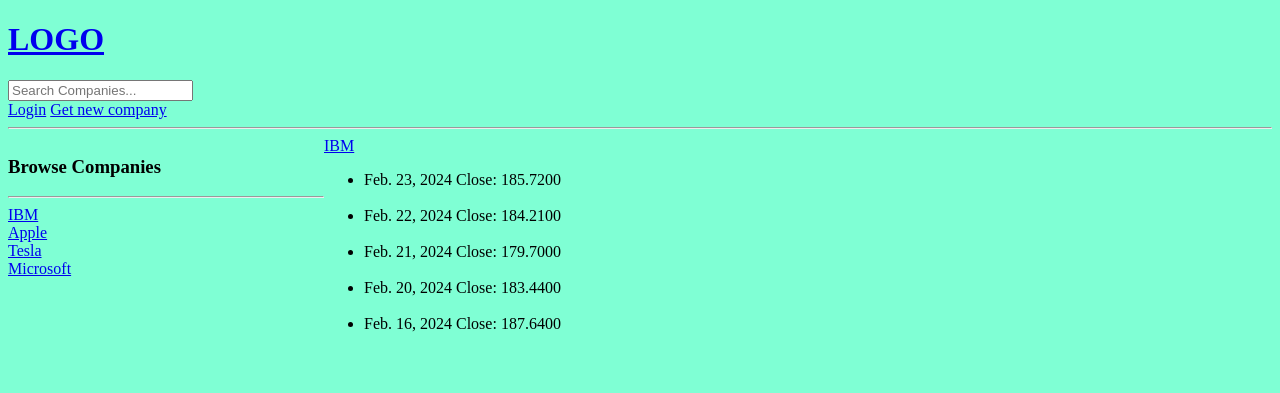
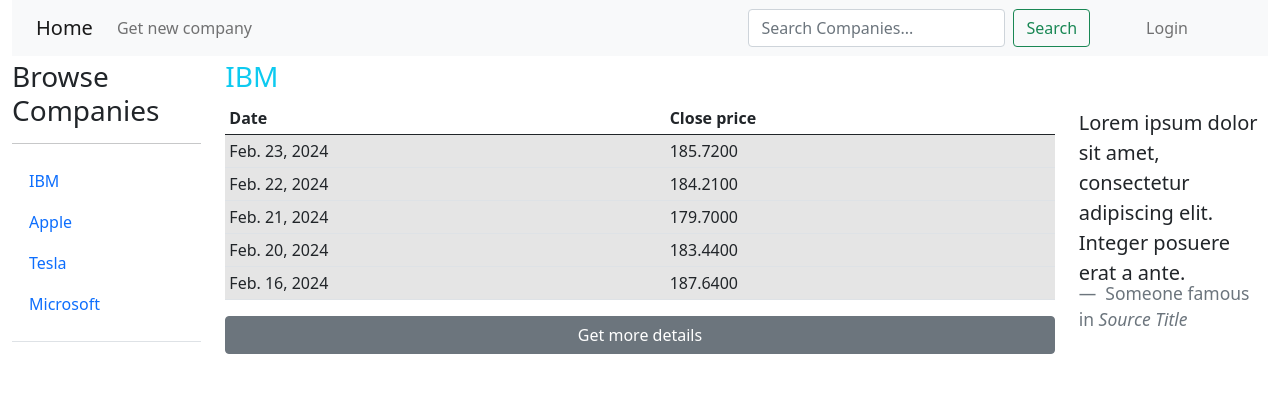
Before and after one commit to mizaqq/Basic_stock_analysis, a Django app: page / in a window 1280 px wide. Shown: the top 393 px of the page. Run offline with Django 4.2, Linux system fonts and the light colour scheme; data comes from the database, SQL or seed files in the repository; both versions use the stored data as it was after the commit.

Commit message:
fixing layouts

```diff
--- a/base/templates/base/home.html
+++ b/base/templates/base/home.html
@@ -2,30 +2,50 @@
 {% load static %}
 {% block content %}
 
-<div class="home-containter">
-    <div>
+<div class="row mt-1">
+  <div class="col-md-2">
         <h3>Browse Companies</h3>
         <hr>
-        <div>
+        <ul class="nav flex-column nav-tabs">
           {% for company in companies %}
-          <a href= "{% url 'home' %}?q={{company.name}}">{{company.name}}</a>
-          <br>
+          <li class="nav-item">
+            <a class="nav-link" href= "{% url 'home' %}?q={{company.name}}">{{company.name}}</a>
+          </li>
           {% endfor %}
-        </div>
-    </div>
-    <div>
-      <a href= "{% url 'companyRoom' %}?q={{company.name}}">{{company.name}}</a>
-      <ul>
+        </ul>
+  </div>
+
+  <div class="col-md-8">
+    <h3 class="text-left text-info">{{company.name}}</h3>
+  <table class="table table-hover table-sm">
+    <thead>
+      <tr><th>Date</th><th>Close price</th></tr>
+    </thead>
+    <tbody>
       {% for item in prices %}
-        <li>
+        <tr class="table-active">
+          <td>
           {{item.date}}
-          <span class="close">Close:</span> {{ item.close }}
-        </li>
-        <br>
+          </td>
+          <td>
+          {{ item.close }}
+          </td>
       {% endfor %}
-      </ul>
-    </div>
+    </tbody>
+  </table><a href= "{% url 'companyRoom' %}?q={{company.name}}" class="btn btn-secondary btn-block w-100">Get more details</a>
   </div>
+  <div class="col-md-2">
+    <blockquote class="blockquote mt-5">
+      <p class="mb-2">
+        Lorem ipsum dolor sit amet, consectetur adipiscing elit. Integer posuere erat a ante.
+      </p>
+      <footer class="blockquote-footer">
+        Someone famous in <cite>Source Title</cite>
+      </footer>
+    </blockquote>
+  </div>
+
+</div>
 
 
 {% endblock content %}
--- a/base/views.py
+++ b/base/views.py
@@ -7,6 +7,7 @@ from django.contrib.auth import authenticate,login,logout
 from django.contrib.auth.forms import UserCreationForm
 from .models import Company,Prices
 from datetime import date, timedelta
+from .utils import make_plot
 import matplotlib.pyplot as plt
 import io
 import urllib,base64
@@ -73,11 +74,11 @@ def getNewCompany(request):
     if request.method == "POST":
         name = request.POST.get('name')
         symbol = request.POST.get('symbol').upper()
-        try:
+        if Company.objects.filter(symbol=symbol).exists() == False:
             comp = Company(name=name, symbol = symbol)
             comp.save()
-        except:
-            messages.error(request,"Company already in db")
+        else:
+            comp= Company.objects.get(symbol=symbol)
         Prices.update_values(Company.objects.get(symbol = symbol).pk)
         prices=Prices.objects.filter(symbol=Company.objects.get(symbol = symbol)).order_by('-date')[:5]
         if prices.exists():
@@ -91,7 +92,11 @@ def getNewCompany(request):
 
 def companyRoom(request):
     q= request.GET.get('q') if request.GET.get('q') != None else 'IBM'
-    comp = Company.objects.get(name = q)
+    try:
+        comp = Company.objects.get(name = q)
+    except:
+        messages.error(request,"Company not existing, add it")
+        return redirect('newcompany')
     prices = Prices.objects.filter(symbol = comp.pk)
     comp.updateCompany(symbol=comp.symbol)
     comp.save()
@@ -101,16 +106,10 @@ def companyRoom(request):
     df=pd.DataFrame.from_records(
         Prices.objects.filter(symbol = comp.pk).values('date','close')
         )
-    matplotlib.use('agg')
-    plt.plot(df['date'],df['close'])
-    fig=plt.gcf()
-    buf=io.BytesIO()
-    fig.savefig(buf,format='png')
-    buf.seek(0)
-    string = base64.b64encode(buf.read())
-    uri=urllib.parse.quote(string)
-    buf.close()
-    plt.clf()
+    uri = make_plot(df)
+    months3=date.today()- timedelta(days=90)
+    uri3 = make_plot(df[df['date']>months3])
+
 
     returnOnSales = comp.netprofit/comp.grossprofit
     earnPerShare = comp.netprofit/comp.volume
@@ -123,6 +122,7 @@ def companyRoom(request):
         'company':comp.name,
         'prices':df[:5].to_html(),
         'fig':uri,
+        'fig3':uri3,
         'returnOnSales':returnOnSales,
         'earnPerShare':earnPerShare,
         'bookValue':bookValue,
--- a/templates/main.html
+++ b/templates/main.html
@@ -7,22 +7,29 @@
         <title>basic stock</title>
         <meta name="description" content="">
         <meta name="viewport" content="width=device-width, initial-scale=1">
-        <link rel = 'stylesheet' type='text/css' media='screen' href="{% static 'styles/main.css' %}">
+        <link href="https://cdn.jsdelivr.net/npm/bootstrap@5.0.2/dist/css/bootstrap.min.css" rel="stylesheet" integrity="sha384-EVSTQN3/azprG1Anm3QDgpJLIm9Nao0Yz1ztcQTwFspd3yD65VohhpuuCOmLASjC" crossorigin="anonymous">
     </head>
     <body>
-        {% include 'navbar.html' %}
+        <div class="container-fluid">
+            <div class="row">
+                <div class="col-md-12">
+                    {% include 'navbar.html' %}
+                </div>
+            </div>
             {% if messages %}
             <ul class="messages">
                 {% for message in messages %}
                 {% if message.level == DEFAULT_MESSAGE_LEVELS.ERROR %}
-                    <li>{{message}} </li>
+                <li>{{message}} </li>
                 {% endif %}
                 {% endfor %}
             </ul>
             {% endif %}
-        {% block content %}
+            {% block content %}
 
 
-        {% endblock %}
+            {% endblock %}
+        </div>
+        <script src="https://cdn.jsdelivr.net/npm/bootstrap@5.0.2/dist/js/bootstrap.bundle.min.js" integrity="sha384-MrcW6ZMFYlzcLA8Nl+NtUVF0sA7MsXsP1UyJoMp4YLEuNSfAP+JcXn/tWtIaxVXM" crossorigin="anonymous"></script>
     </body>
 </html>
--- a/templates/navbar.html
+++ b/templates/navbar.html
@@ -1,18 +1,39 @@
-<a href="/">
-    <h1>LOGO</h1>
-</a>
 
-<form method = "GET" action = "{% url 'home' %}">
-    <input type = "text" name = "q" placeholder = "Search Companies...">
-</form>
+<nav class="navbar navbar-expand-lg navbar-light bg-light">
+    <div class="container-fluid">
+      <a class="navbar-brand" href="/">Home</a>
+      <button class="navbar-toggler" type="button" data-bs-toggle="collapse" data-bs-target="#navbarSupportedContent" aria-controls="navbarSupportedContent" aria-expanded="false" aria-label="Toggle navigation">
+        <span class="navbar-toggler-icon"></span>
+      </button>
+      <div class="collapse navbar-collapse" id="navbarSupportedContent">
+        <ul class="navbar-nav me-auto mb-2 mb-lg-0">
+          <li class="nav-item">
+            <a class="nav-link" href = {% url 'newcompany' %}>Get new company</a>
+          </li>
+        </ul>
 
-{% if request.user.is_authenticated %}
-<p>Hello {{request.user}}</p>
- <a href = {% url 'logout' %}>Logout</a>
-{% else %}
- <a href = {% url 'login' %}>Login</a>
-
-{% endif %}
-
-<a href = {% url 'newcompany' %}>Get new company</a>
-<hr>
+        <form class="d-flex" method = "GET" action = "{% url 'companyRoom' %}">
+          <input class="form-control me-2" type="text"  name = q placeholder="Search Companies..." aria-label="Search">
+          <button class="btn btn-outline-success" type="submit">Search</button>
+        </form>
+        <ul class="navbar-nav mx-5 mb-2 mb-lg-0">
+            <li class="nav-item dropdown">
+              {% if request.user.is_authenticated %}
+              <a class="nav-link dropdown-toggle" href="#" id="navbarDropdown" role="button" data-bs-toggle="dropdown" aria-expanded="false">
+                  Hello {{request.user}}
+              </a>
+              <ul class="dropdown-menu" aria-labelledby="navbarDropdown">
+                <li><a class="dropdown-item" href="#">In future</a></li>
+                <li><hr class="dropdown-divider"></li>
+                <li><a class="dropdown-item" href = {% url 'logout' %}>Logout</a></li>
+              </ul>
+              {% else %}
+              <li class="nav-item">
+                  <a class="nav-link" href = {% url 'login' %}>Login</a>
+                </li>
+              {% endif %}
+            </li>
+          </ul>
+      </div>
+    </div>
+  </nav>
```
Also changed, not shown: base/templates/base/company.html (+17 -5 lines), base/templates/base/newcompany.html (+34 -24 lines), base/utils.py (added, +18 -0 lines), db.sqlite3.
